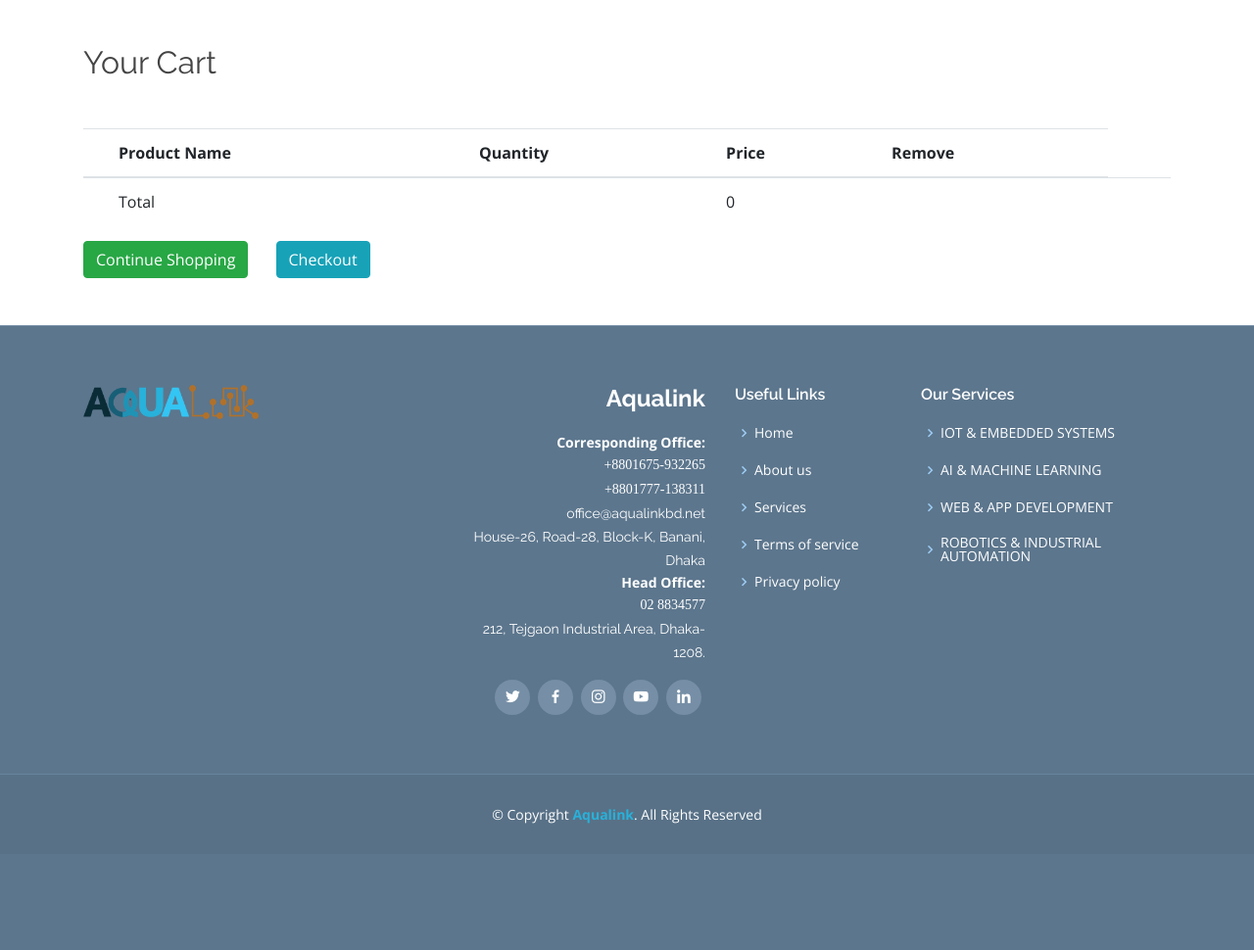
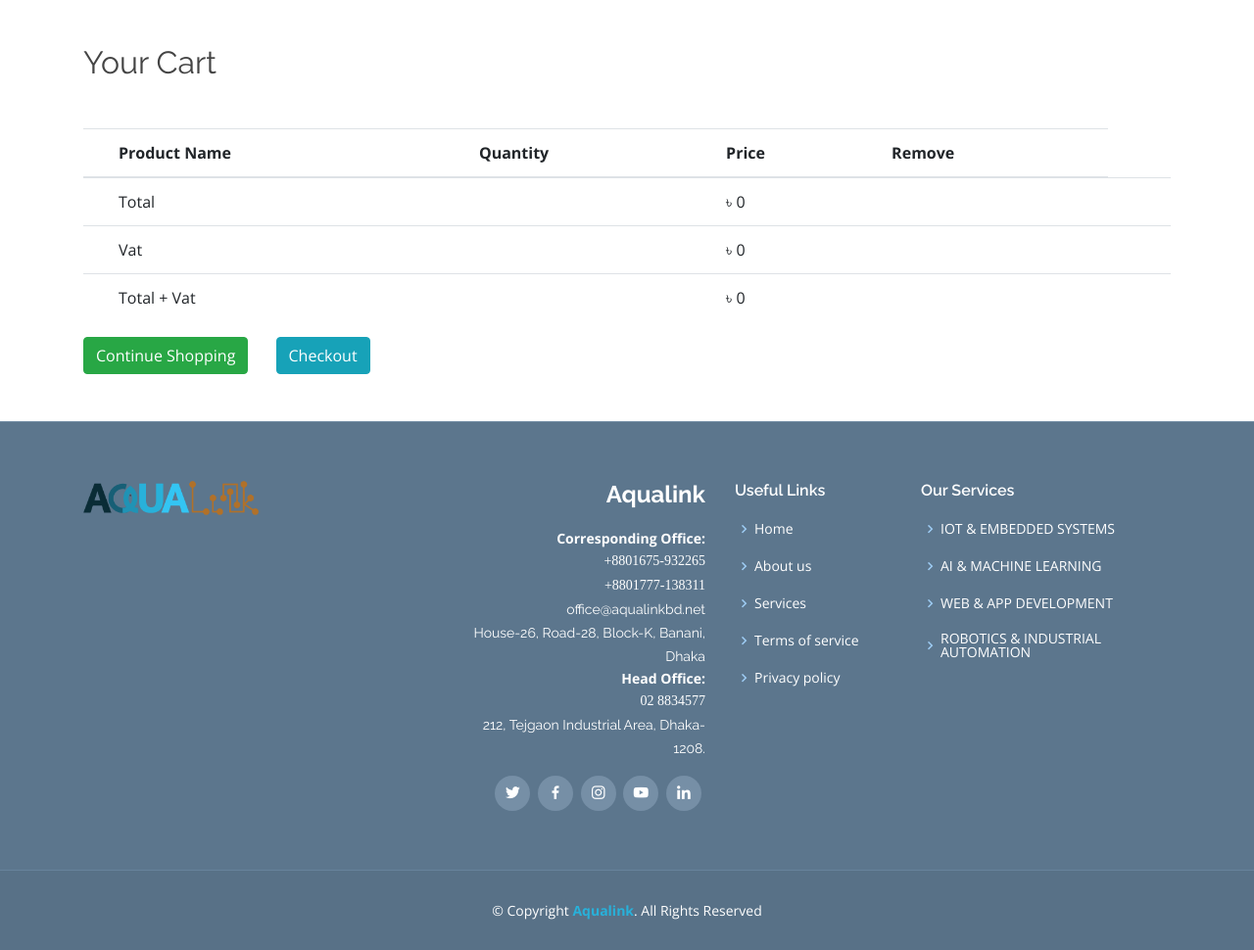
Before and after one commit to AAKON/aqualink4, a Django app: page /shop/cart/ in a window 1280 px wide. Shown: the part 164-1134 px from the top of the page at 98% size. Before the commit the page ends 1005 px from the top, so only its background shows below. Run offline with Django 3.2, Linux system fonts and the light colour scheme; data that the repository does not hold is empty; some libraries are stand-ins or nearby versions.

Commit message:
page loader, vat added and some changes

```diff
--- a/shop/templates/shop/cart.html
+++ b/shop/templates/shop/cart.html
@@ -40,6 +40,18 @@
         <th scope="row"></th>
         <td colspan="2">Total</td>
         <td onload="totalprice" colspan="2" id="totalpriceall">&#2547; 00</td>
+        <td></td>
+      </tr>
+      <tr>
+        <th scope="row"></th>
+        <td colspan="2">Vat</td>
+        <td onload="totalprice" colspan="2" id="vatall">&#2547; 00</td>
+        <td></td>
+      </tr>
+      <tr>
+        <th scope="row"></th>
+        <td colspan="2">Total + Vat</td>
+        <td onload="totalprice" colspan="2" id="vatntotalall">&#2547; 00</td>
         <td></td>
       </tr>
     </tbody>
@@ -112,6 +124,14 @@
           <input name="total_price" id="total_p" required >
 
         </div>
+        <div hidden class="md-form mb-5">
+          <input name="vat" id="vat" required >
+
+        </div>
+        <div hidden class="md-form mb-5">
+          <input name="vat_total" id="vat_total" required >
+
+        </div>
 
       </div>
       <div class="modal-footer d-flex justify-content-center">
@@ -137,7 +157,11 @@ console.log(sum);
 // console.log(sessionStorage);
 var userName = "Shekhar Shete";
 '<%Session["UserName"] = "' + userName + '"; %>';
-document.getElementById('totalpriceall').innerHTML = sum;
+document.getElementById('totalpriceall').innerHTML = '&#2547; '+sum;
+var vat = Math.round(sum*.15)
+document.getElementById('vatall').innerHTML = '&#2547; '+ vat;
+var total_vat = Math.round(sum*.15)+sum;
+document.getElementById('vatntotalall').innerHTML = '&#2547; '+ total_vat;
 
 function val(price,product,quantity) {
     // let com = document.getElementById(product).value;
@@ -146,12 +170,15 @@ function val(price,product,quantity) {
   $('.totalprice').each(function(){
   sum += parseFloat(this.innerText);
                                   });
-  console.log(sum)
+  console.log(sum);
 
-  document.getElementById('totalpriceall').innerHTML = sum;
+  document.getElementById('totalpriceall').innerHTML = '&#2547; '+sum ;
+  document.getElementById('vatall').innerHTML = '&#2547; '+ Math.round(sum*.15);
+  var total_vat = Math.round(sum*.15)+sum;
+  document.getElementById('vatntotalall').innerHTML = '&#2547; '+ total_vat;
 }
 function frm(){
-  var quantity = []
+  var quantity = [];
   $('.quantity').each(function(){
      quantity.push(parseInt(this.value));
                                        });
@@ -160,10 +187,13 @@ function frm(){
     // $('.totalprice').each(function(){
     // sum += parseFloat(this.innerText);
     //                                 });
-    var venugopal =document.getElementById('totalpriceall').innerHTML;
+    var totalpriceall =document.getElementById('totalpriceall').innerHTML;
+    var vatall =document.getElementById('vatall').innerHTML;
+    var vatntotalall =document.getElementById('vatntotalall').innerHTML;
 
-
-    document.getElementById('total_p').value = venugopal;
+    document.getElementById('total_p').value = totalpriceall.replace(/\D/g, "");
+    document.getElementById('vat').value = vatall.replace(/\D/g, "");
+    document.getElementById('vat_total').value = vatntotalall.replace(/\D/g, "");
 }
 
 
--- a/shop/views.py
+++ b/shop/views.py
@@ -109,9 +109,12 @@ def order(request):
     quantity = request.POST['quantity'].split(',')
     pro = request.session['product']
     total_price = request.POST['total_price']
+    vat = request.POST['vat']
+    vat_total = request.POST['vat_total']
     products =Product.objects.filter(pk__in=pro)
     price = Shop.objects.all()
     em = request.POST['email']
+    # print(vat)
 
 
     cutomer = oder_tb(
@@ -140,6 +143,8 @@ def order(request):
             'product_quantity': quantity,
             'product_price': price,
             'total_price' : total_price,
+            'vat' : vat,
+            'vat_total' : vat_total,
             'customer_name'  :  request.POST['name'],
             'customer_address' : request.POST['address'],
             'customer_phone' : request.POST['phone'],
@@ -168,3 +173,4 @@ def order(request):
     messages.info(request, "Successfully placed your order, soon we will contact with you. Check your email,which you just submitted. Thank you !")
 
     return HttpResponseRedirect(request.META.get('HTTP_REFERER'))
+    # return HttpResponse(pdf.getvalue(), content_type='application/pdf')
--- a/static/assets/css/style.css
+++ b/static/assets/css/style.css
@@ -1496,5 +1496,5 @@ if it's not present, don't show loader */
 	width: 100%;
 	height: 100%;
 	z-index: 9999;
-	background: url(https://digitalsynopsis.com/wp-content/uploads/2016/06/loading-animations-preloader-gifs-ui-ux-effects-18.gif) center no-repeat #fff;
+	background: url(https://aqualinkbangladesh.com/static/assets/loadpage/aqualink.gif) center no-repeat #fff;
 }
```
Also changed, not shown: templates/pdf/invoice.html (+8 -2 lines), static/assets/loadpage/aqualink.gif (added).
